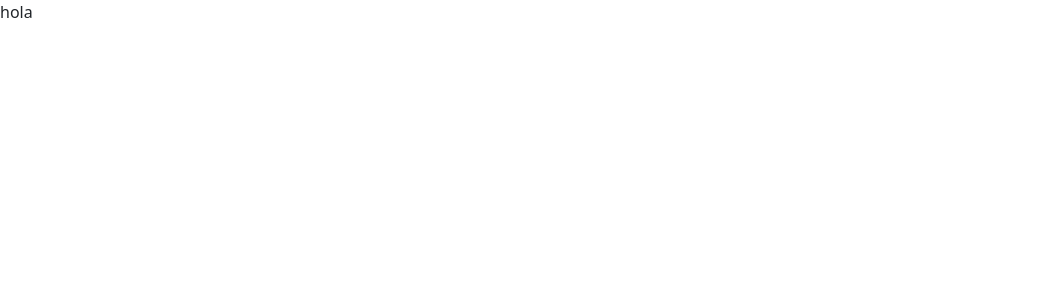
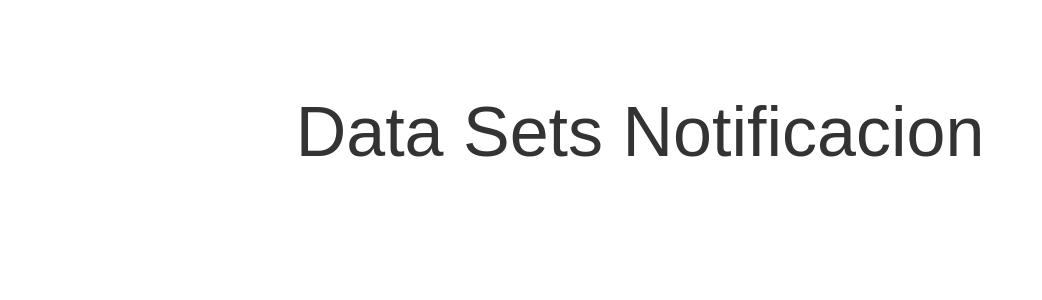
Before and after one commit to JM-Granados/Proyecto1_TeamMeli, a React (Vite) app in the folder frontend/client/: page /DataSetsNotis in a window 1280 px wide. Shown: the top 300 px of the page, without its empty margins (0-1042 px from the left). Built offline with nearby package versions, Linux system fonts and the light colour scheme.

Commit message:
Visualizacion de data sets
Estos vienen con solo el titulo, para montarlo como se debe con  la info de la base

```diff
--- a/frontend/client/src/Pages/App.jsx
+++ b/frontend/client/src/Pages/App.jsx
@@ -34,6 +34,7 @@ function App() {
         <Route path='/UserConf' element={<UserConf />}></Route>
         <Route path='/Dm' element={<Dm />}></Route>
         <Route path='/Home' element={<Home />}></Route>
+        <Route path='/LikedDown' element={<LikedDown />}></Route>
       </Routes>
     </BrowserRouter>
   )
--- /dev/null
+++ b/frontend/client/src/Pages/DataSetsNotis.css
@@ -0,0 +1,18 @@
+.DataSetsNotis {
+    font-family: Arial, sans-serif;
+    max-width: 1000px;
+    margin: 0 auto;
+    padding: 20px;
+
+}
+
+.DataSetsNotis header {
+    text-align:center;
+    margin-bottom: 30px;
+    margin-top: 70px;
+}
+
+.DataSetsNotis h1 {
+    font-size: 70px;
+    color: #333;
+}
--- a/frontend/client/src/Pages/DataSetsNotis.jsx
+++ b/frontend/client/src/Pages/DataSetsNotis.jsx
@@ -2,11 +2,14 @@ import { useState } from 'react';
 import { Link } from 'react-router-dom';
 import axios from 'axios';
 import { useNavigate } from 'react-router-dom';
+import './DataSetsNotis.css'
 
 function DataSetsNotis() {
     return (
-        <div>
-            hola
+        <div className="DataSetsNotis">
+            <header>
+                <h1>Data Sets Notificacion</h1>
+            </header>
         </div>
     )
 }
--- /dev/null
+++ b/frontend/client/src/Pages/LikedDown.css
@@ -0,0 +1,18 @@
+.LikedDown {
+    font-family: Arial, sans-serif;
+    max-width: 1000px;
+    margin: 0 auto;
+    padding: 20px;
+
+}
+
+.LikedDown header {
+    text-align:center;
+    margin-bottom: 30px;
+    margin-top: 70px;
+}
+
+.LikedDown h1 {
+    font-size: 70px;
+    color: #333;
+}
--- a/frontend/client/src/Pages/LikedDown.jsx
+++ b/frontend/client/src/Pages/LikedDown.jsx
@@ -2,12 +2,15 @@ import { useState } from 'react';
 import { Link } from 'react-router-dom';
 import axios from 'axios';
 import { useNavigate } from 'react-router-dom';
+import './LikedDown.css'
 
 function LikedDown() {
     return (
-        <div>
-            hola
-        </div>
+        <div className="LikedDown">
+        <header>
+            <h1>Liked or Downloaded Data Sets</h1>
+        </header>
+    </div>
     )
 }
 
--- /dev/null
+++ b/frontend/client/src/Pages/MyDataSets.css
@@ -0,0 +1,18 @@
+.MyDataSets {
+    font-family: Arial, sans-serif;
+    max-width: 1000px;
+    margin: 0 auto;
+    padding: 20px;
+
+}
+
+.MyDataSets header {
+    text-align:center;
+    margin-bottom: 30px;
+    margin-top: 70px;
+}
+
+.MyDataSets h1 {
+    font-size: 70px;
+    color: #333;
+}
--- a/frontend/client/src/Pages/MyDataSets.jsx
+++ b/frontend/client/src/Pages/MyDataSets.jsx
@@ -2,11 +2,14 @@ import { useState } from 'react';
 import { Link } from 'react-router-dom';
 import axios from 'axios';
 import { useNavigate } from 'react-router-dom';
+import './MyDataSets.css'
 
 function MyDataSets() {
     return (
-        <div>
-            hola
+        <div className="MyVotes">
+            <header>
+                <h1>My Data Sets</h1>
+            </header>
         </div>
     )
 }
--- /dev/null
+++ b/frontend/client/src/Pages/MyVotes.css
@@ -0,0 +1,18 @@
+.MyVotes {
+    font-family: Arial, sans-serif;
+    max-width: 1000px;
+    margin: 0 auto;
+    padding: 20px;
+
+}
+
+.MyVotes header {
+    text-align:center;
+    margin-bottom: 30px;
+    margin-top: 70px;
+}
+
+.MyVotes h1 {
+    font-size: 70px;
+    color: #333;
+}
--- a/frontend/client/src/Pages/MyVotes.jsx
+++ b/frontend/client/src/Pages/MyVotes.jsx
@@ -2,11 +2,14 @@ import { useState } from 'react';
 import { Link } from 'react-router-dom';
 import axios from 'axios';
 import { useNavigate } from 'react-router-dom';
+import './MyVotes.css'
 
 function MyVotes() {
     return (
-        <div>
-            hola
+        <div className="MyVotes">
+            <header>
+                <h1>My voted Data sets</h1>
+            </header>
         </div>
     )
 }
```
